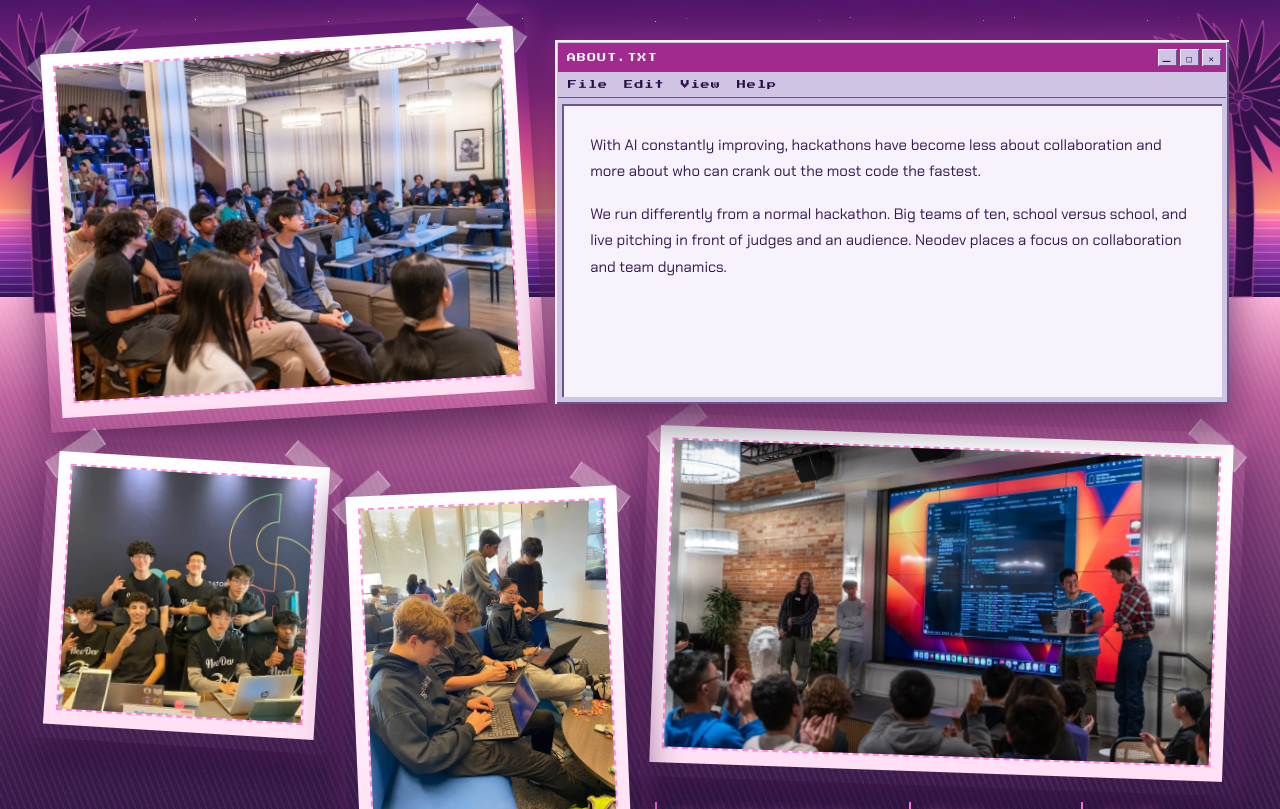
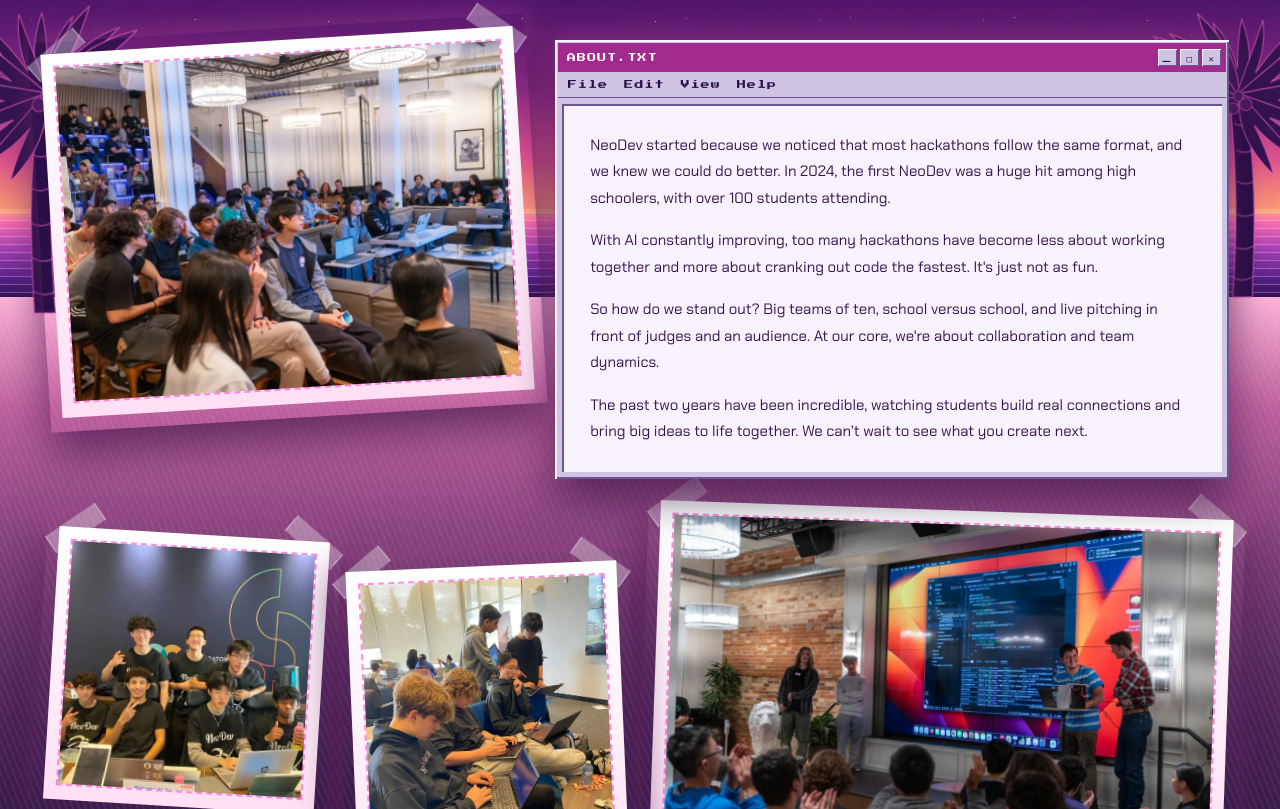
Before and after one commit to carrotbiit/neodev, a React (Vite) app in the folder frontend/: page / in a window 1280 px wide. Shown: the part 1031-1840 px from the top of the page. Built offline with nearby package versions, Linux system fonts and the light colour scheme.

Commit message:
updated about section

```diff
--- a/frontend/src/components/AboutSection.jsx
+++ b/frontend/src/components/AboutSection.jsx
@@ -11,8 +11,10 @@ import './About.css'
 
 /** The about window's copy — one string per paragraph. */
 const BRIEF = [
-  'With AI constantly improving, hackathons have become less about collaboration and more about who can crank out the most code the fastest.',
-  'We run differently from a normal hackathon. Big teams of ten, school versus school, and live pitching in front of judges and an audience. Neodev places a focus on collaboration and team dynamics.',
+  "NeoDev started because we noticed that most hackathons follow the same format, and we knew we could do better. In 2024, the first NeoDev was a huge hit among high schoolers, with over 100 students attending.",
+  "With AI constantly improving, too many hackathons have become less about working together and more about cranking out code the fastest. It's just not as fun.",
+  "So how do we stand out? Big teams of ten, school versus school, and live pitching in front of judges and an audience. At our core, we're about collaboration and team dynamics.",
+  "The past two years have been incredible, watching students build real connections and bring big ideas to life together. We can’t wait to see what you create next."
 ]
 
 /** The three figures the front page leads with. */
```
